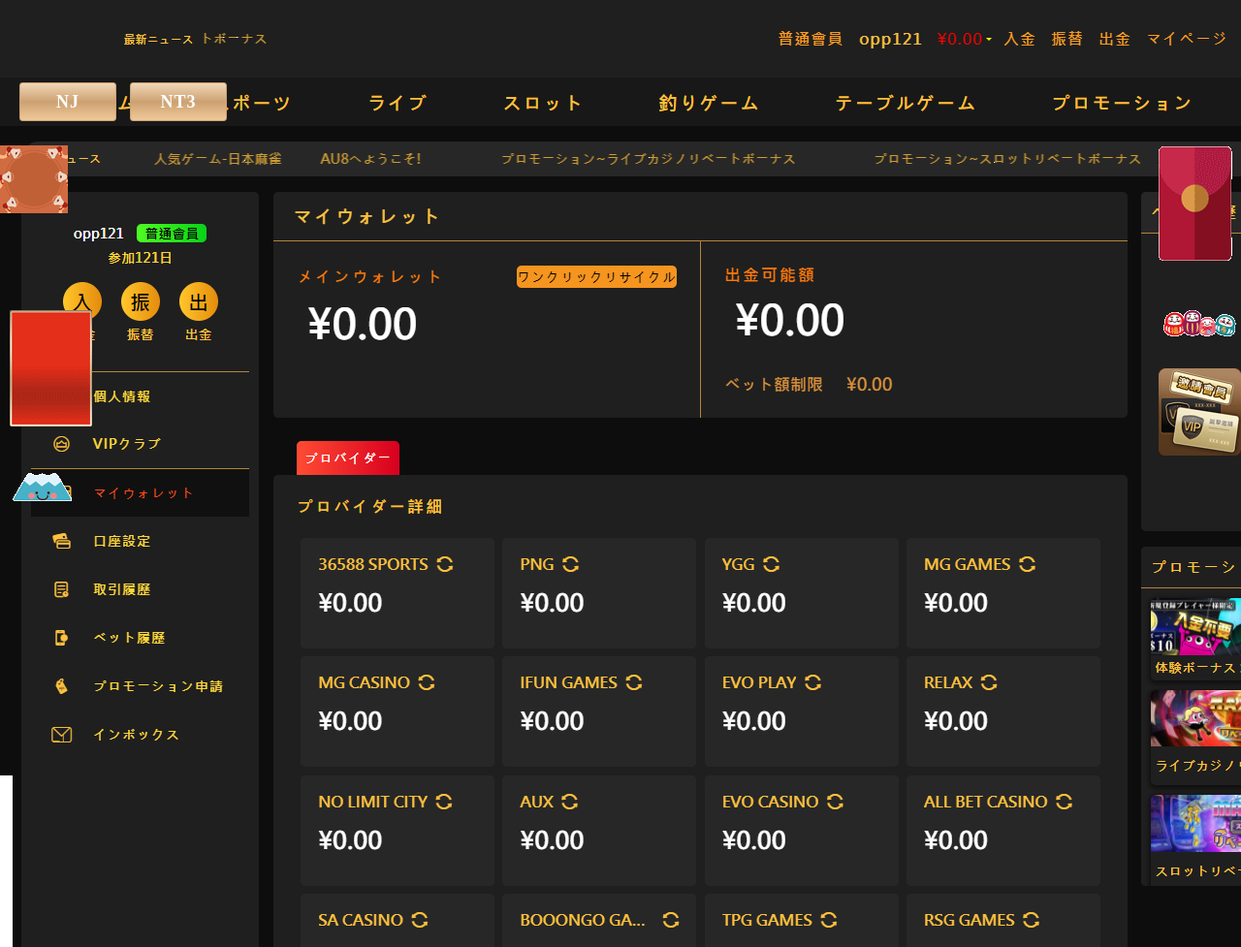
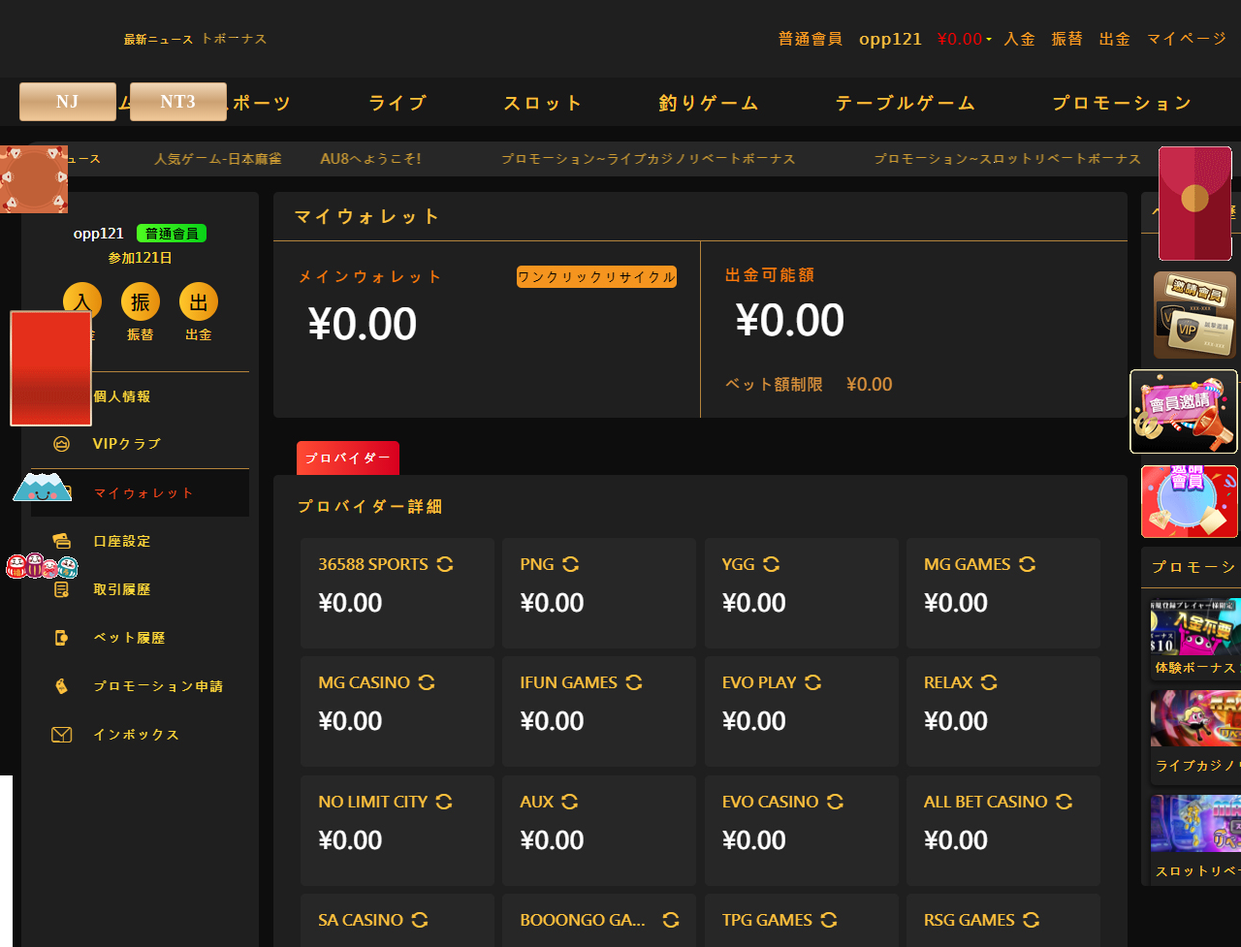
Before and after one commit to zbc951/gifTest, a plain HTML site: page index.html in a window 1280 px wide. Shown: the top 977 px of the page at 97% size. Drawn offline with nearby package versions, Linux system fonts and the light colour scheme.

Commit message:
20220301

```diff
--- a/index.html
+++ b/index.html
@@ -31,5 +31,7 @@
     <div class="move_5"></div>
     <div class="move_6"></div>
     <div class="move_7"></div>
+    <div class="move_8"></div>
+    <div class="move_9"></div>
 </body>
 </html>
--- a/scss/style.scss
+++ b/scss/style.scss
@@ -150,8 +150,8 @@ html {
             width: 86px;
             height: 70px;
             position: fixed;
-            right: 0px;
-            top: 280px;
+            left: 0px;
+            top: 530px;
             background: url('../images/move_6.gif') no-repeat;
         }
 
@@ -159,9 +159,27 @@ html {
             width: 85px;
             height: 90px;
             position: fixed;
-            right: 0px;
+            right: 5px;
+            top: 280px;
+            background: url('../images/move_7.gif') no-repeat;
+        }
+
+        .move_8 {
+            width: 112px;
+            height: 90px;
+            position: fixed;
+            right: 3px;
             top: 380px;
-            background: url('../images/move_7.gif') no-repeat;
+            background: url('../images/move_8.gif') no-repeat;
+        }
+
+        .move_9 {
+            width: 100px;
+            height: 75px;
+            position: fixed;
+            right: 3px;
+            top: 480px;
+            background: url('../images/move_9.gif') no-repeat;
         }
     }
 }
```
Also changed, not shown: css/style.css, images/move_8.gif (added), images/move_9.gif (added).
